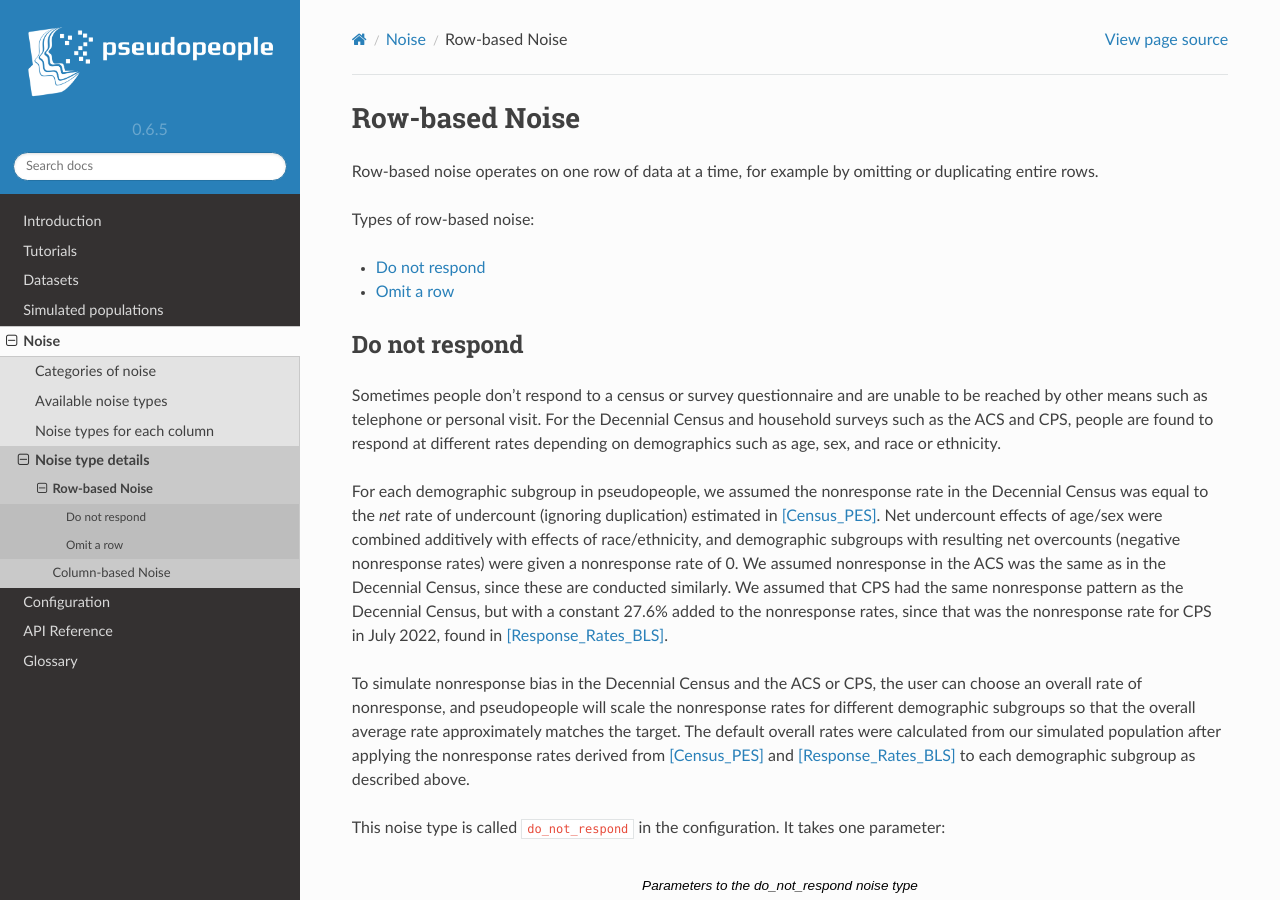
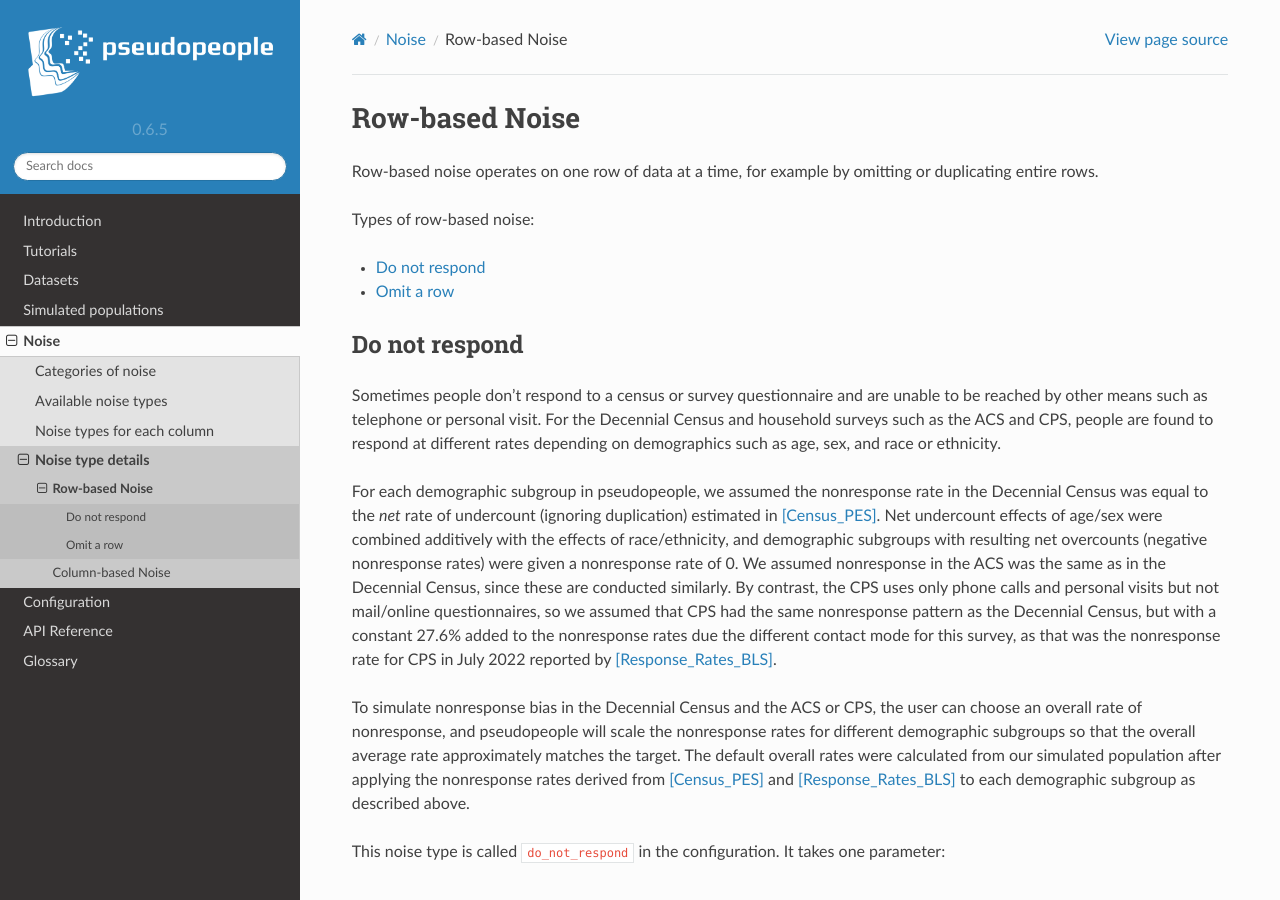
Before and after one commit to ihmeuw/pseudopeople, a Sphinx documentation site: the page built from docs/source/noise/row_noise.rst, in a window 1280 px wide and 900 px high. Built offline with Sphinx 7.4.7 and the Read the Docs theme 2.0.0, drawn with Linux system fonts in a browser that asks for light colours.

Commit message:
explain constant 27.6% nonresponse rate added to CPS

```diff
--- a/docs/source/noise/row_noise.rst
+++ b/docs/source/noise/row_noise.rst
@@ -24,13 +24,15 @@ race or ethnicity.
 For each demographic subgroup in pseudopeople, we assumed the nonresponse rate
 in the Decennial Census was equal to the *net* rate of undercount (ignoring
 duplication) estimated in [Census_PES]_. Net undercount effects of age/sex were
-combined additively with effects of race/ethnicity, and demographic subgroups
-with resulting net overcounts (negative nonresponse rates) were given a
-nonresponse rate of 0. We assumed nonresponse in the ACS was the same as in the
-Decennial Census, since these are conducted similarly. We assumed that CPS had
-the same nonresponse pattern as the Decennial Census, but with a constant 27.6%
-added to the nonresponse rates, since that was the nonresponse rate for CPS in
-July 2022, found in [Response_Rates_BLS]_.
+combined additively with the effects of race/ethnicity, and demographic
+subgroups with resulting net overcounts (negative nonresponse rates) were given
+a nonresponse rate of 0. We assumed nonresponse in the ACS was the same as in
+the Decennial Census, since these are conducted similarly. By contrast, the CPS
+uses only phone calls and personal visits but not mail/online questionnaires, so
+we assumed that CPS had the same nonresponse pattern as the Decennial Census,
+but with a constant 27.6% added to the nonresponse rates due the different
+contact mode for this survey, as that was the nonresponse rate for CPS in July
+2022 reported by [Response_Rates_BLS]_.
 
 To simulate nonresponse bias in the Decennial Census and the ACS or CPS, the
 user can choose an overall rate of nonresponse, and pseudopeople will scale the
```
